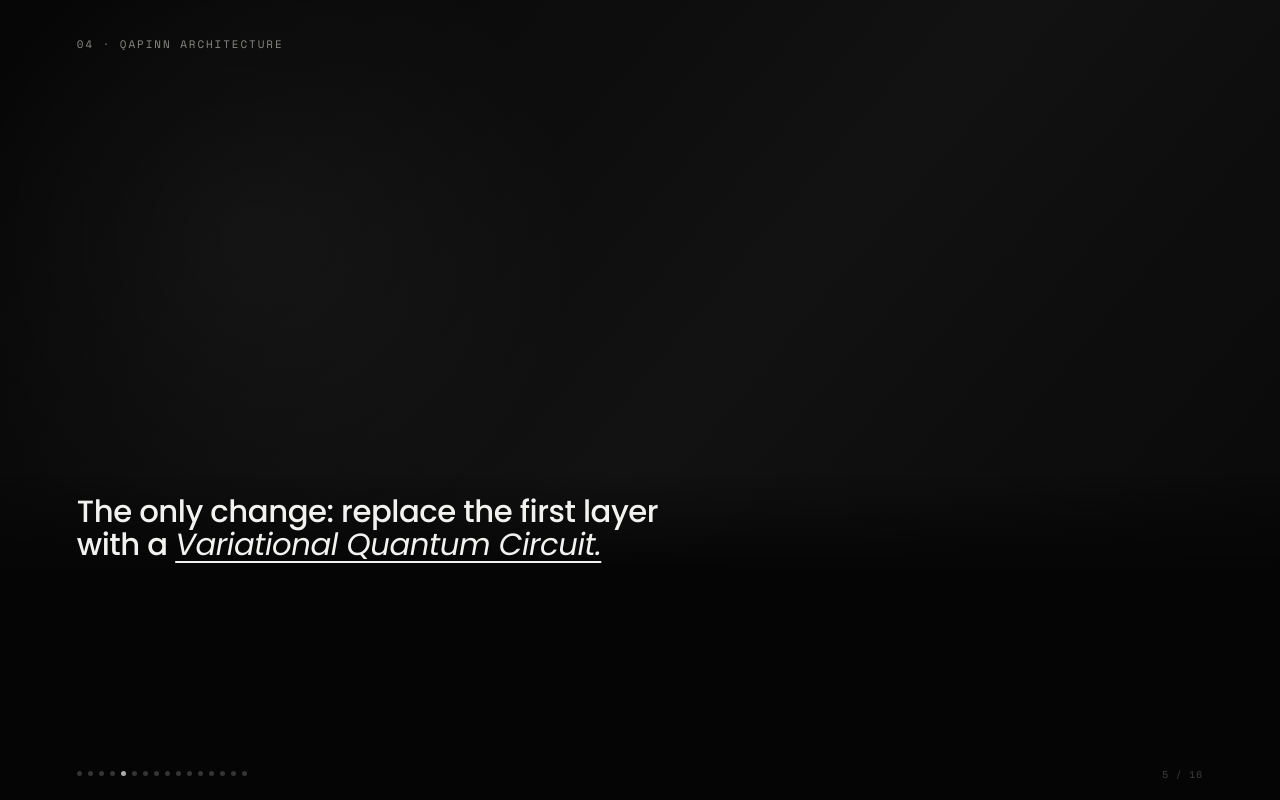
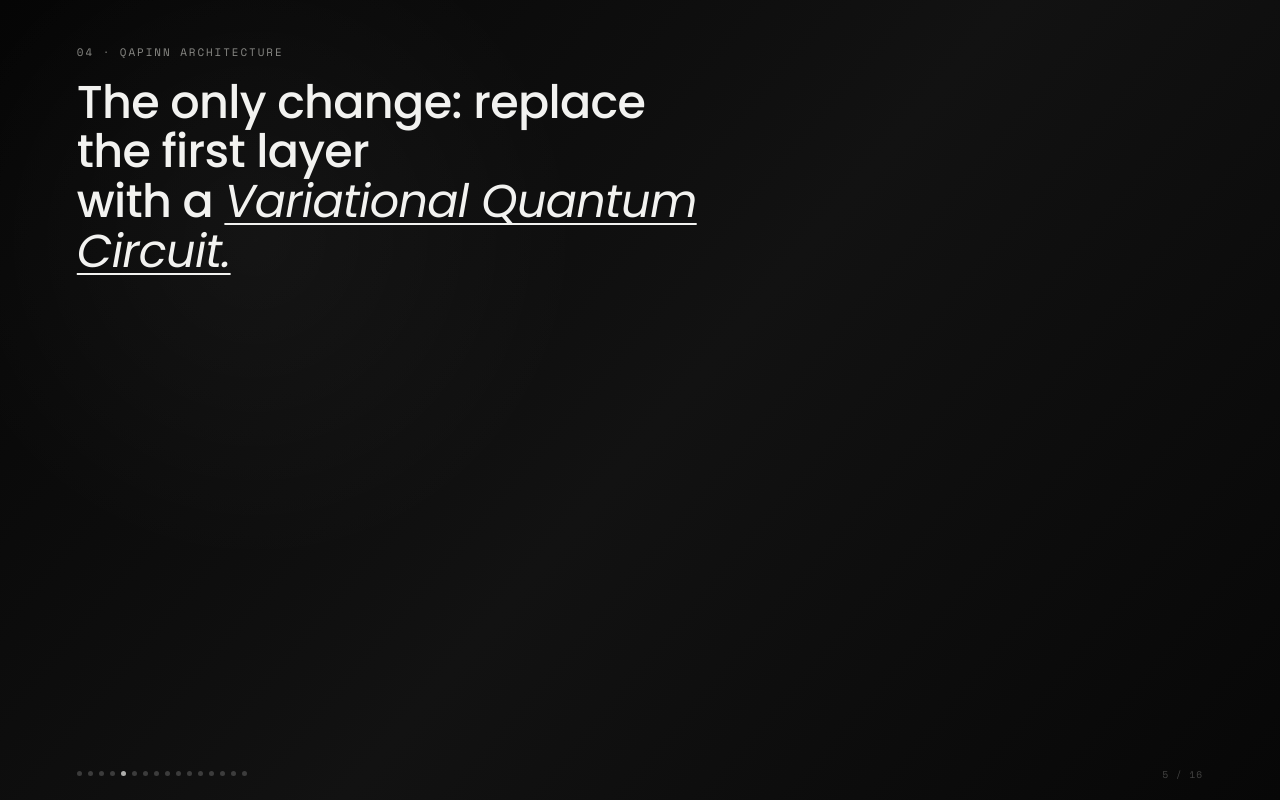
Before and after one commit to p9dt/wiser-presentation, a React (Vite) app: page / in a window 1280 px wide. Both pictures are taken after a click on the button 123 px from the left and 773 px from the top of the page. Built offline with nearby package versions, Linux system fonts and the light colour scheme.

Commit message:
S04: circuit as top-layer overlay with backdrop blur on press 3

```diff
--- a/src/App.jsx
+++ b/src/App.jsx
@@ -352,35 +352,10 @@ function S03({ reveal }) {
 function S04({ reveal }) {
   const ri = n => `ri${reveal >= n ? ' in' : ''}`;
   return (
-    <article className="slide" style={{ padding: 0, overflow: 'hidden' }}>
-      {/* Eyebrow floats above circuit */}
-      <p className="eyebrow" style={{ position: 'absolute', top: '4.5vh', left: '6vw', zIndex: 3, marginBottom: 0 }}>
-        04 · QAPINN ARCHITECTURE
-      </p>
-
-      {/* Circuit at top — width-capped so rendered height stays ~32vh */}
-      <div className={ri(3)} style={{
-        position: 'absolute', top: '10vh', left: 0, right: 0,
-        display: 'flex', justifyContent: 'center', zIndex: 1,
-      }}>
-        <div style={{ width: 'min(580px, 78vw)' }}>
-          <CircuitSVG />
-        </div>
-      </div>
-
-      {/* Glass panel — gradient + blur over circuit bottom, all text here */}
-      <div style={{
-        position: 'absolute', bottom: 0, left: 0, right: 0,
-        padding: '2.5vh 6vw 4vh',
-        background: 'linear-gradient(to top, rgba(5,5,5,0.97) 70%, transparent)',
-        backdropFilter: 'blur(14px)',
-        WebkitBackdropFilter: 'blur(14px)',
-        zIndex: 2,
-      }}>
-        <h2 style={{ fontSize: 'clamp(18px, 2.4vw, 38px)', marginBottom: '2vh', maxWidth: '40ch' }}>
-          The only change: replace the first layer<br />with a <em>Variational Quantum Circuit.</em>
-        </h2>
-        <div style={{ display: 'grid', gridTemplateColumns: '1fr 72px 1.2fr', alignItems: 'start' }}>
+    <article className="slide shift-slide">
+      <p className="eyebrow">04 · QAPINN ARCHITECTURE</p>
+      <h2>The only change: replace the first layer<br />with a <em>Variational Quantum Circuit.</em></h2>
+      <div className="context-layout">
         <div className={ri(1)}>
           <p className="ctx-label">Classical PINN</p>
           <div className="ctx-inputs">
@@ -399,10 +374,28 @@ function S04({ reveal }) {
           <strong>985 params total</strong>
         </div>
       </div>
-        <p className={`caption ${ri(4)}`} style={{ marginTop: '1.6vh' }}>
+
+      {/* Reveal 3: circuit overlays as top layer — backdrop-filter blurs everything behind */}
+      {reveal >= 3 && (
+        <div style={{
+          position: 'absolute', inset: 0,
+          display: 'flex', flexDirection: 'column',
+          alignItems: 'center', justifyContent: 'center',
+          backdropFilter: 'blur(10px)',
+          WebkitBackdropFilter: 'blur(10px)',
+          background: 'rgba(5,5,5,0.65)',
+          zIndex: 10,
+          padding: '4vh 8vw',
+          animation: 'im-enter 0.55s cubic-bezier(0.16, 1, 0.3, 1) both',
+        }}>
+          <div style={{ width: 'min(680px, 86vw)' }}>
+            <CircuitSVG />
+          </div>
+          <p className={`caption ${ri(4)}`} style={{ marginTop: '2vh', textAlign: 'center' }}>
             4 qubits · 2 re-upload layers · ring entanglement → K = 4
           </p>
         </div>
+      )}
     </article>
   );
 }
```
Lines whose indentation alone changed are shown as unchanged.
